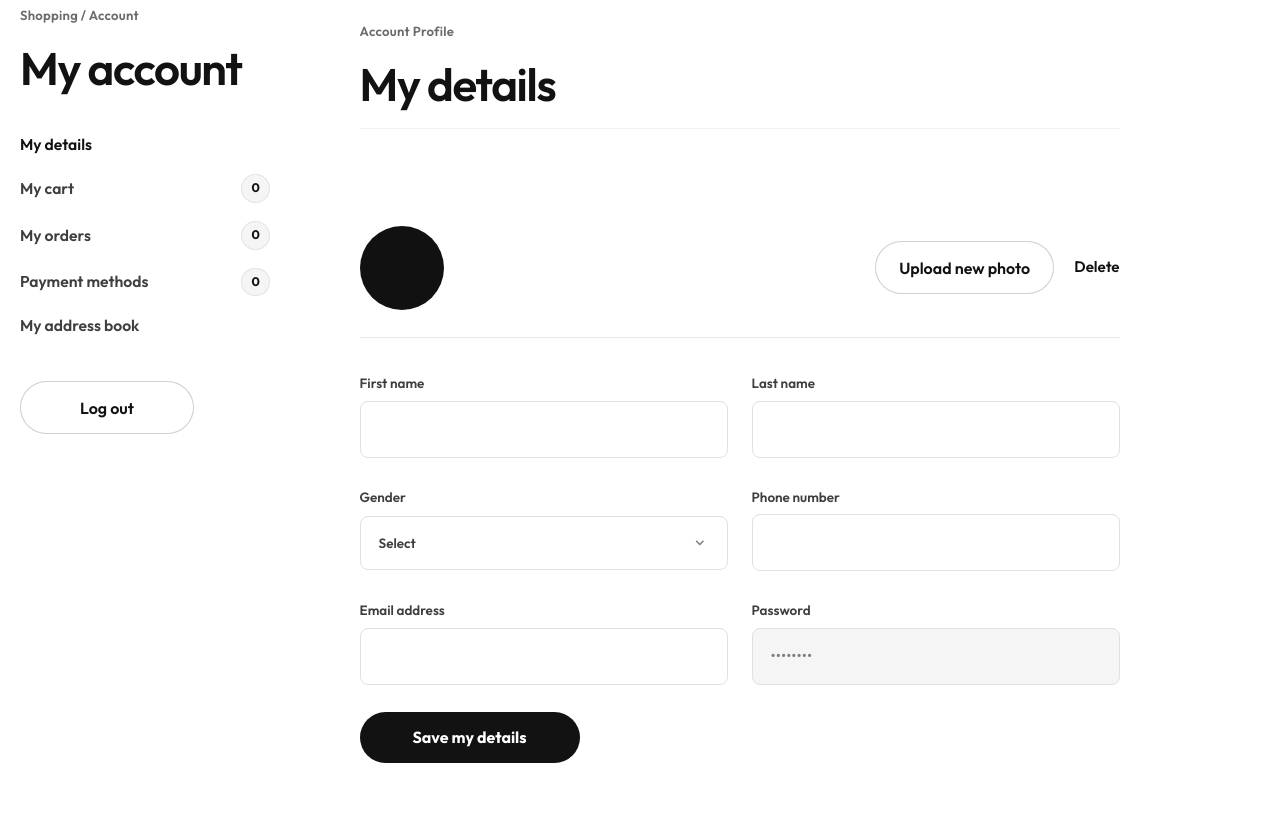
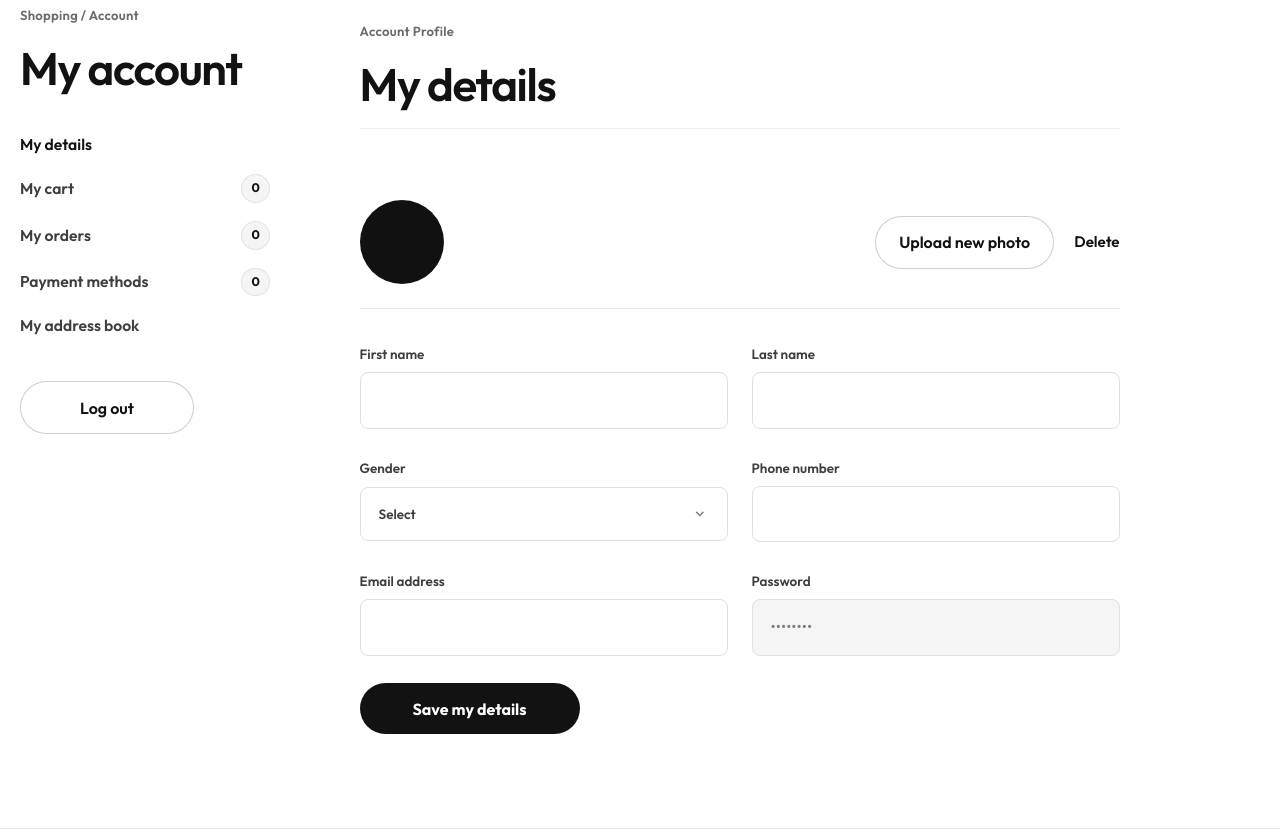
Before and after one commit to yvesseraphin/Nexra, a Django app: page /accounts/profile/ in a window 1280 px wide. Shown: the part 140-980 px from the top of the page. Run offline with Django 4.2, Linux system fonts and the light colour scheme.

Commit message:
Reduce vertical spacing to bring profile summary row closer to the heading border

```diff
--- a/static/css/account-profile.css
+++ b/static/css/account-profile.css
@@ -56,7 +56,7 @@
 }
 
 .section-head {
-    margin-bottom: 2.2rem;
+    margin-bottom: 1.2rem;
     padding-bottom: 1rem;
     border-bottom: 1.5px solid #f0f0f0;
 }
@@ -189,7 +189,7 @@
     display: flex;
     align-items: center;
     gap: 1rem 1.25rem;
-    padding: 1.35rem 0 1.7rem;
+    padding: 0.75rem 0 1.5rem;
     border-bottom: 1px solid rgba(18, 18, 18, 0.09);
 }
 
```
